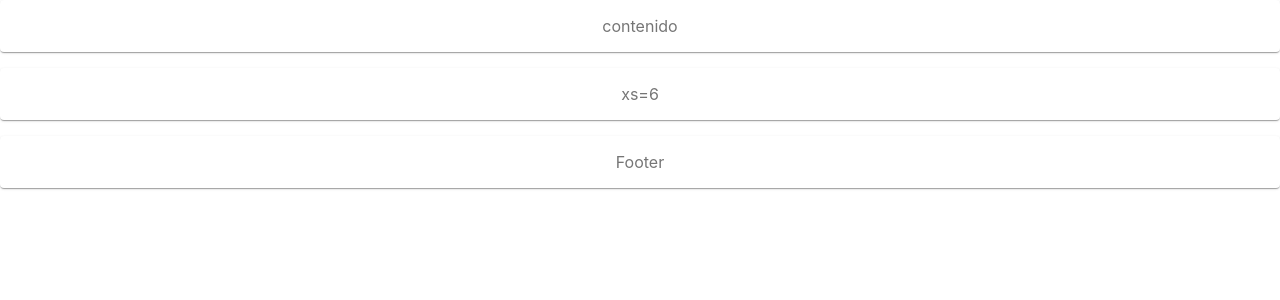
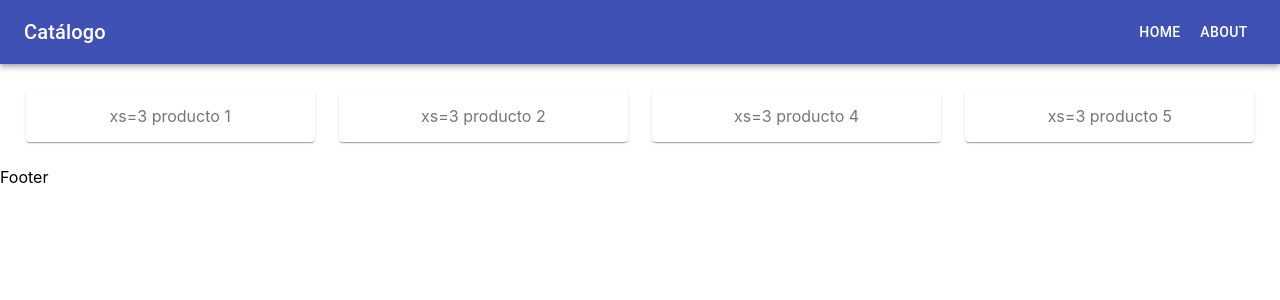
Before and after one commit to alesservin/catalogo, a React (Create React App) app: page / in a window 1280 px wide. Shown: the top 300 px of the page. Built offline with nearby package versions, Linux system fonts and the light colour scheme.

Commit message:
modificacion de App.js

```diff
--- a/package.json
+++ b/package.json
@@ -4,6 +4,7 @@
   "private": true,
   "dependencies": {
     "@material-ui/core": "^4.5.0",
+    "@material-ui/icons": "^4.4.3",
     "material-ui": "^0.20.2",
     "react": "^16.10.2",
     "react-dom": "^16.10.2",
--- a/src/App.js
+++ b/src/App.js
@@ -5,6 +5,13 @@ import PropTypes from 'prop-types';
 import { withStyles } from '@material-ui/core/styles';
 import Paper from '@material-ui/core/Paper';
 import Grid from '@material-ui/core/Grid';
+
+import AppBar from '@material-ui/core/AppBar';
+import Toolbar from '@material-ui/core/Toolbar';
+import Typography from '@material-ui/core/Typography';
+import Button from '@material-ui/core/Button';
+import IconButton from '@material-ui/core/IconButton';
+import MenuIcon from '@material-ui/icons/Menu';
 
 const styles = theme => ({
   root: {
@@ -15,6 +22,13 @@ const styles = theme => ({
     textAlign: 'center',
     color: theme.palette.text.secondary,
   },
+  grow: {
+  flexGrow: 1,
+  },
+  menuButton: {
+    marginLeft: -12,
+    marginRight: 20,
+  },
 });
 
 function App(props) {
@@ -22,27 +36,38 @@ function App(props) {
 
   return (
     <>
+      <header>
         <div className={classes.root}>
-        <Grid container direction="column" justify="center" spacing={2}>
-          <Grid item xs={12}>
-            <Paper className={classes.paper}>
-              <header>
-                contenido
+          <AppBar position="static">
+            <Toolbar>
+              <Typography variant="h6" color="inherit" className={classes.grow}>
+                Catálogo
+              </Typography>
+              <Button color="inherit">Home</Button>
+              <Button color="inherit">About</Button>
+            </Toolbar>
+          </AppBar>
+        </div>
       </header>
-            </Paper>
+
+      <Grid container spacing={3} style={{padding:'2%'}}>
+        <Grid item xs={3}>
+          <Paper className={classes.paper}>xs=3 producto 1</Paper>
         </Grid>
-          <Grid item xs={12}>
-            <Paper className={classes.paper}>xs=6</Paper>
+        <Grid item xs={3}>
+          <Paper className={classes.paper}>xs=3 producto 2</Paper>
         </Grid>
-          <Grid item xs={12}>
-            <Paper className={classes.paper}>
+        <Grid item xs={3}>
+          <Paper className={classes.paper}>xs=3 producto 4</Paper>
+        </Grid>
+        <Grid item xs={3}>
+          <Paper className={classes.paper}>xs=3 producto 5</Paper>
+        </Grid>
+      </Grid>
+
       <footer>
         Footer
       </footer>
-            </Paper>
-          </Grid>
-        </Grid>
-      </div>
     </>
   );
 }
```
Also changed, not shown: 1 other file (tests, documents, lock files or other folders). Lines whose indentation alone changed are shown as unchanged.
